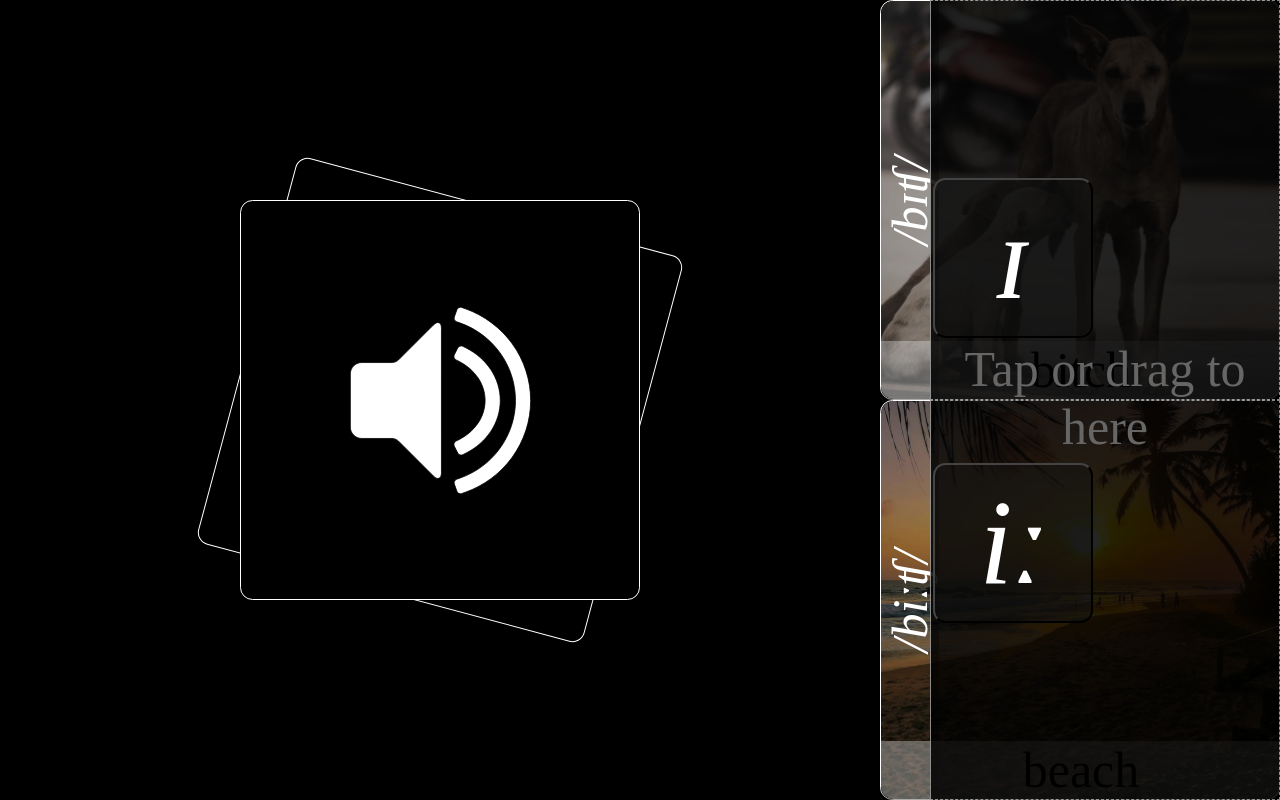
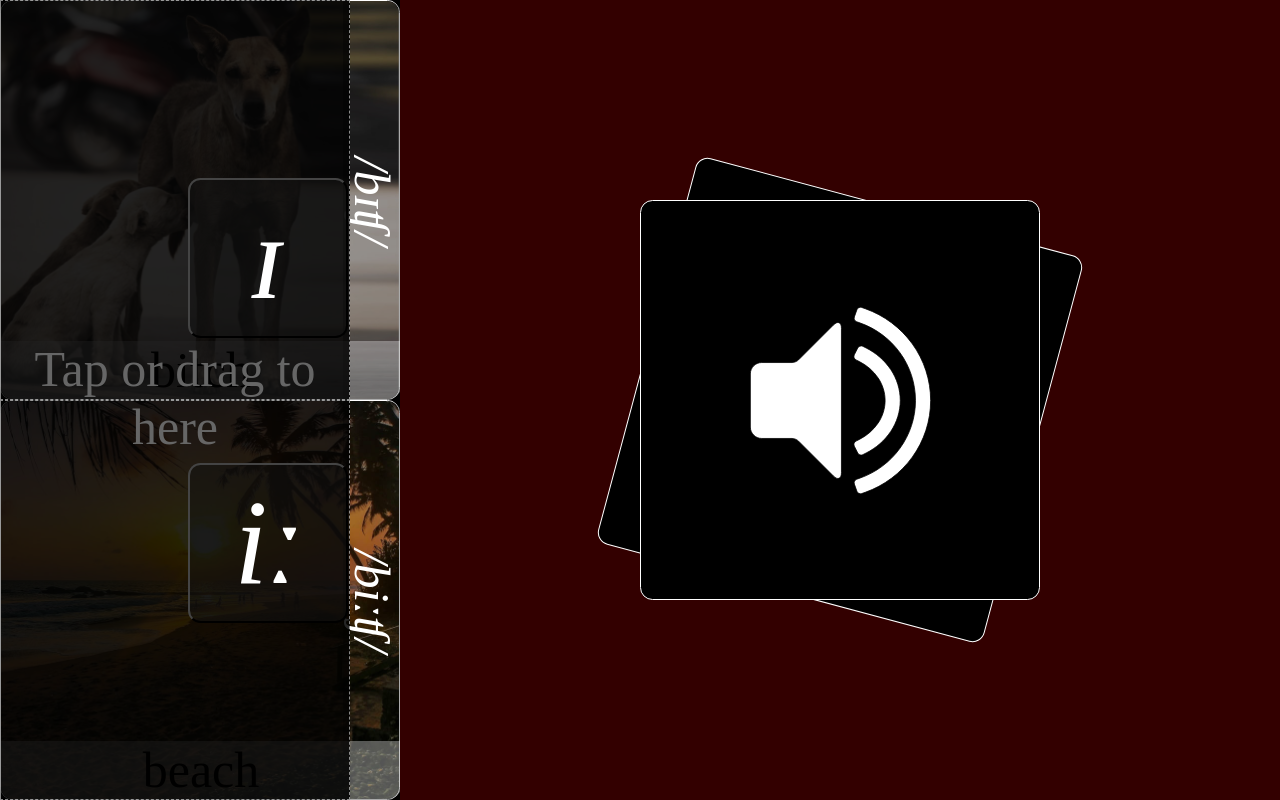
Before and after one commit to jazyx/minimal-pairs, a React (Create React App) app: page / in a window 1280 px wide. Built offline with nearby package versions, Linux system fonts and the light colour scheme.

Commit message:
Add left-handed layout for landscape mode

```diff
--- a/src/components/App.css
+++ b/src/components/App.css
@@ -218,6 +218,11 @@ p.rule {
     height: 100vh;
   }
 
+  main.left-handed .pairs {
+    left: var(--unit);
+    background-color: #300;
+  }
+
   .pairs [class|=card] {
     top: var(--crossMargin);
     left: var(--mainMargin);
@@ -234,6 +239,11 @@ p.rule {
     height: 100vh;
   }
 
+  main.left-handed .phonemes {
+    left: 0;
+    right: auto;
+  }
+
   .phonemes > div {
     width: var(--unit);
     height: 50vh;
@@ -242,6 +252,10 @@ p.rule {
   p.phonetic {
     transform-origin: var(--origin) var(--origin);
     transform: rotateZ(270deg) ;
+  }
+
+  main.left-handed p.phonetic {
+    transform: rotateZ(90deg) ;
   }
 
   .pocket {
@@ -253,10 +267,20 @@ p.rule {
     border-left-style: solid;
   }
 
+  main.left-handed .pocket {
+    left: 0;
+    right: auto;
+  }
+
   .phonemes button {
     top: auto;
     left: var(--buttonInset);
     bottom: var(--buttonSpread);
+  }
+
+  main.left-handed .phonemes button{
+    left: auto;
+    right: var(--buttonInset);
   }
 
   .phoneme-2 [class|=card] {
@@ -272,6 +296,11 @@ p.rule {
   p.rule {
     left: var(--pocketOffset);
     width: var(--pocketSize);
+  }
+
+  main.left-handed p.rule {
+    left: auto;
+    right: var(--pocketOffset);
   }
 }
 
--- a/src/components/App.jsx
+++ b/src/components/App.jsx
@@ -13,7 +13,7 @@ class App extends Component{
   }
 
   render() {
-    return <main className="split">
+    return <main className="left-handed">
       <div className="phonemes">
         <div className="phoneme-1">
           <div className="card-small">
```
